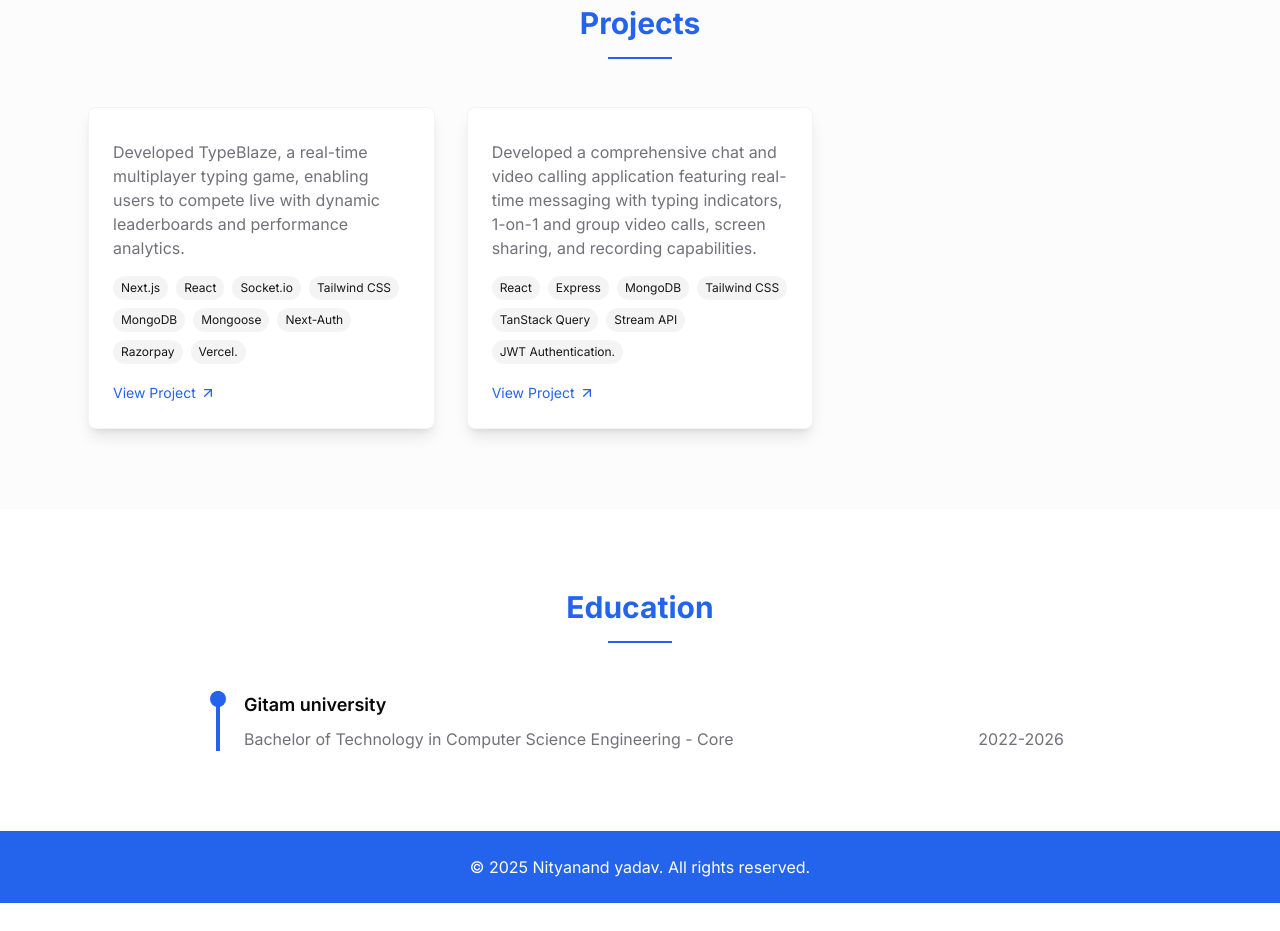
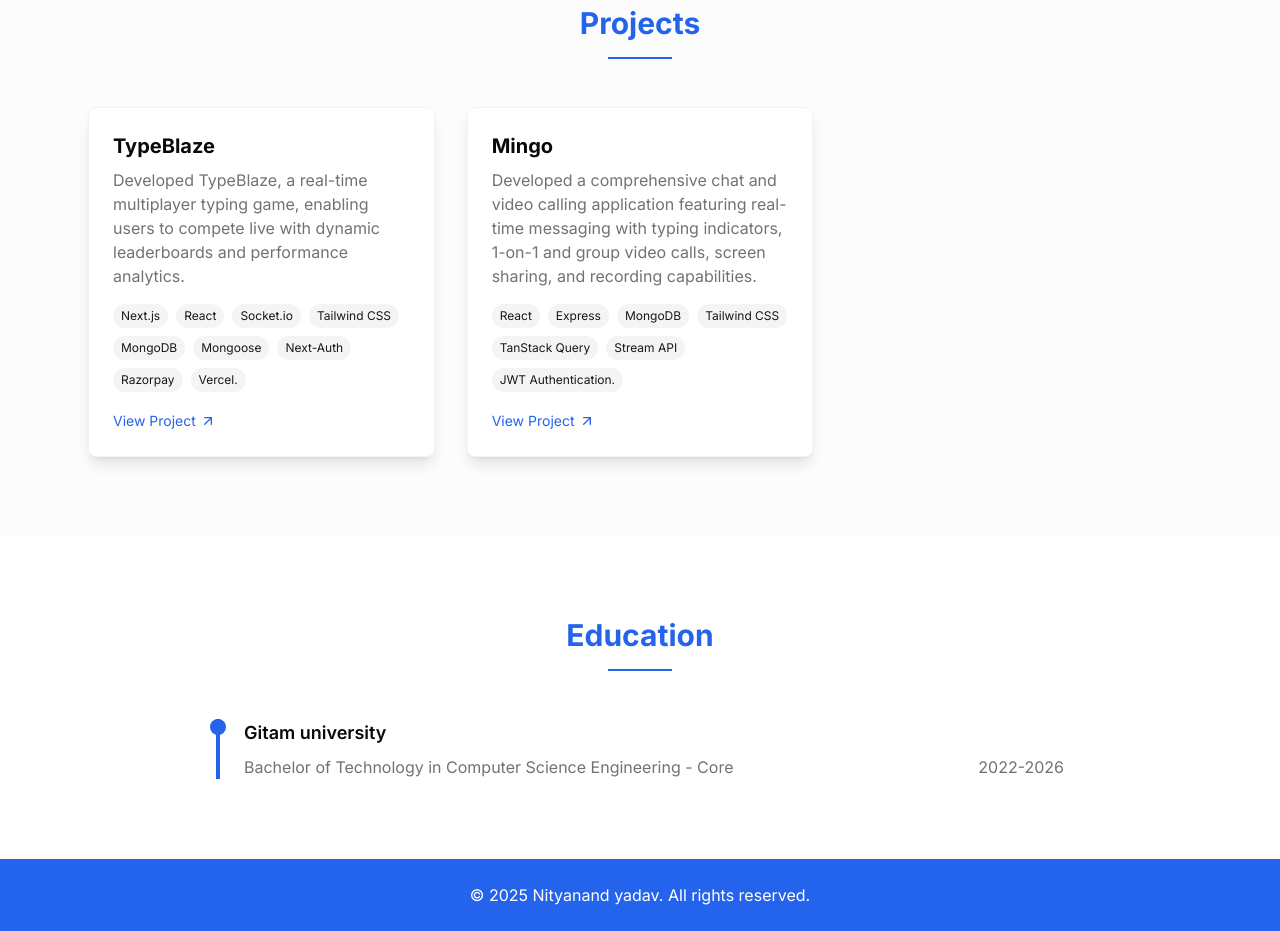
Before and after one commit to Nityanand17/test, a Next.js app: page / in a window 1280 px wide. Shown: the part 1920-2851 px from the top of the page. Before the commit the page ends 2823 px from the top, so only its background shows below. Built offline with nearby package versions, Linux system fonts and the light colour scheme.

Commit message:
Add Next.js portfolio files

```diff
--- a/app/page.tsx
+++ b/app/page.tsx
@@ -80,6 +80,15 @@ const mappedExperience = portfolioData.experience ? portfolioData.experience.map
   company: exp.company,
   duration: exp.duration,
   description: exp.description
+})) : [];
+
+// Map projects data - convert 'name' property to 'title' property
+const mappedProjects = portfolioData.projects ? portfolioData.projects.map(proj => ({
+  title: proj.name,
+  description: proj.description,
+  technologies: proj.technologies,
+  link: proj.link,
+  image: proj.image
 })) : [];
 
 // Typing Animation Component
@@ -521,7 +530,7 @@ export default function Home() {
 
       <ExperienceSection experience={mappedExperience} />
 
-      <ProjectsSection projects={portfolioData.projects} />
+      <ProjectsSection projects={mappedProjects} />
 
       <EducationSection education={portfolioData.education} />
 
```
